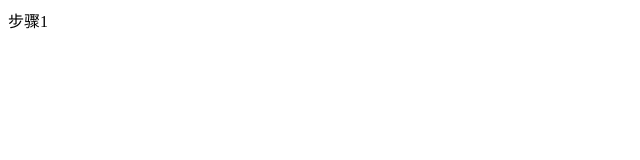
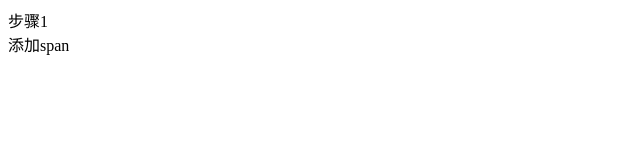
Before and after one commit to FleeElysium/test1, a plain HTML site: page index.html in a window 1280 px wide. Shown: the full height of the page, 0-640 px from the left. Drawn offline with Linux system fonts and the light colour scheme.

Commit message:
添加了一个span ,步骤3

```diff
--- a/index.html
+++ b/index.html
@@ -10,6 +10,7 @@
 
 <body>
     <div>步骤1</div>
+    <span>添加span</span>
 
 </body>
 
```
